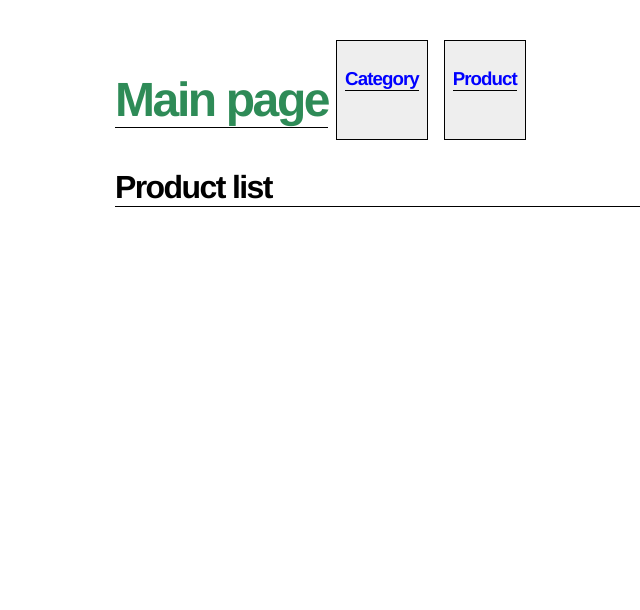
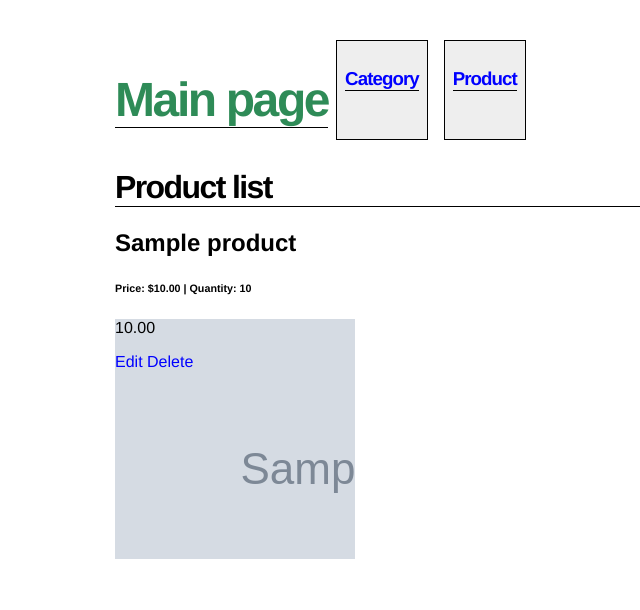
Before and after one commit to viviRbi/cloth-store2, a Django app: page /product/1/ in a window 1280 px wide; the page is wider, and only the part inside the window is pictured. Shown: the top 610 px of that part, without its empty margins (125-765 px from the left). Run offline with Django 3.2, Linux system fonts and the light colour scheme; tables that the repository leaves empty hold one stand-in row (values such as "Sample post"); grey boxes marked "Sample" are stand-in pictures.

Commit message:
finished delte

```diff
--- a/cloth/models.py
+++ b/cloth/models.py
@@ -12,7 +12,7 @@ class Product(models.Model):
     price=models.DecimalField(max_digits=10, decimal_places=2)
     quantity=models.IntegerField()
     # to upload image using Pillow  python -m pip install Pillow
-    img=models.ImageField(default='', upload_to='cloth_product', unique=True, blank=True)
+    img=models.ImageField(default='', upload_to='cloth_product', blank=True)
     # created date
     created=models.DateTimeField(auto_now=True)
     category = models.ForeignKey(Category, default='', on_delete= models.CASCADE,related_name='products')
--- a/cloth/templates/base.html
+++ b/cloth/templates/base.html
@@ -2,6 +2,7 @@
 {% load static %}
 
 <html lang="en">
+
 <head>
   <meta charset="UTF-8" />
   <meta name="viewport" content="width=device-width, initial-scale=1.0" />
@@ -11,14 +12,21 @@
 
 <body>
   <section class="header">
-      <a href="/"><h1 class="main-title">Main page</h1></a>
+    <a href="">
+      <h1 class="main-title">Main page</h1>
+    </a>
     <nav class="nav-bar">
-        <a href="#"><h1>Category</h1></a>
-        <a href="cloth/product_list.html"><h1>Product</h1></a>
+      <a href="#">
+        <h1>Category</h1>
+      </a>
+      <a href='{%url "product_list" %}'>
+        <h1>Product</h1>
+      </a>
     </nav>
   </section>
 
   <div>{% block content %} {%endblock%}</div>
   {%include 'footer.html'%}
 </body>
+
 </html>
--- a/cloth/templates/cloth/product_detail.html
+++ b/cloth/templates/cloth/product_detail.html
@@ -1,4 +1,14 @@
 {% extends 'base.html'%}
 {%block content%}
 <h1>Product list</h1>
+<h2>{{product.name}}</h2>
+<h6><b>Price: ${{product.price}}</b> | <b>Quantity: {{product.quantity}}</b></h6>
+{%if product.img%}
+<div style="background-image: url({{product.img.url}}); width: 30vmin; height:30vmin;">
+  {%endif%}
+
+  <p>{{product.price}}</p>
+  <a href="{% url 'product_edit' id=product.id %}">Edit</a>
+  <a href="{% url 'product_delete' id=product.id %}">Delete</a>
+</div>
 {%endblock%}
--- a/cloth/urls.py
+++ b/cloth/urls.py
@@ -6,6 +6,8 @@ from django.conf.urls.static import static
 urlpatterns =[
     path('', views.product_list, name='product_list'),
     path('product/<int:id>/', views.product_detail, name='product_detail'),
-    path('product/create', views.product_create, name='product_create')
+    path('product/create', views.product_create, name='product_create'),
+    path('product/edit/<int:id>', views.product_edit, name='product_edit'),
+    path('product/delete/<int:id>', views.product_delete, name='product_delete'),
 ] + static(settings.MEDIA_URL, document_root = settings.MEDIA_ROOT)
 ## To display the images from static/ media folder
--- a/cloth/views.py
+++ b/cloth/views.py
@@ -1,4 +1,4 @@
-from django.shortcuts import render
+from django.shortcuts import render, redirect
 from .models import Product
 from .product_form import ProductForm
 
@@ -24,8 +24,12 @@ def product_edit(request, id):
     if request.method == 'POST':
         form = ProductForm(request.POST)
         if form.is_valid():
-            artist.form =save()
-            return redirect('product_detail', id = product.id)
+            product.form =save()
+            return redirect('product_list')
     else:
         form = ProductForm()
-    return render(request, 'cloth/product_detail.html', {'form':form})
+    return render(request, 'cloth/product_form.html', {'form':form})
+
+def product_delete(request, id):
+    Product.objects.get(id=id).delete()
+    return redirect('product_list')
```
Also changed, not shown: cloth/templates/cloth/product_list.html (+6 -3 lines), static/media/cloth_product/Book-PNG-7-180x180_4k1p3Ly.png (added). Lines whose indentation alone changed are shown as unchanged.
